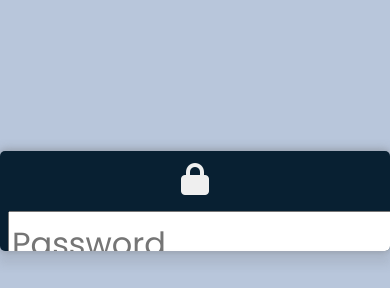
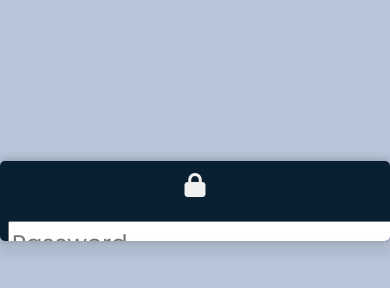
Before and after one commit to ucemrecan/passwordMeter, a plain HTML site: page index.html in a window 390 px wide. Shown: the part 132-420 px from the top of the page. Drawn offline with Linux system fonts and the light colour scheme; a web font is replaced by a local one.

Commit message:
Update mobil size

```diff
--- a/styles.css
+++ b/styles.css
@@ -90,3 +90,23 @@ li {
   #lock,#eyeSlash {
     font-size: 32px;
   }
+
+@media (max-width:832px) {
+ .container,.checks {
+   width: 100%;
+ }
+ .checks {
+   font-size: 24px;
+ }
+ .container {
+   height:80px;
+ }
+ #password {
+   height: 40px;
+   width: 380px;
+   font-size: 24px;
+ }
+ #lock,#eyeSlash {
+   font-size: 24px;
+ }
+  }
```
